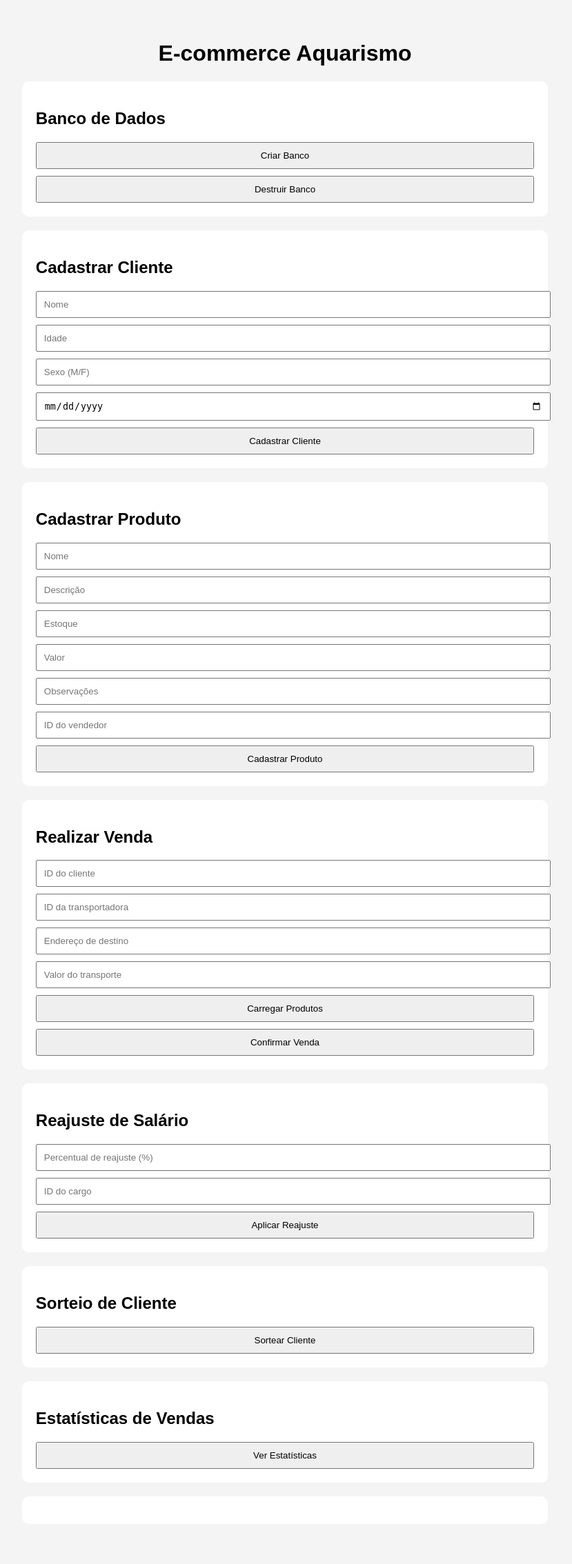
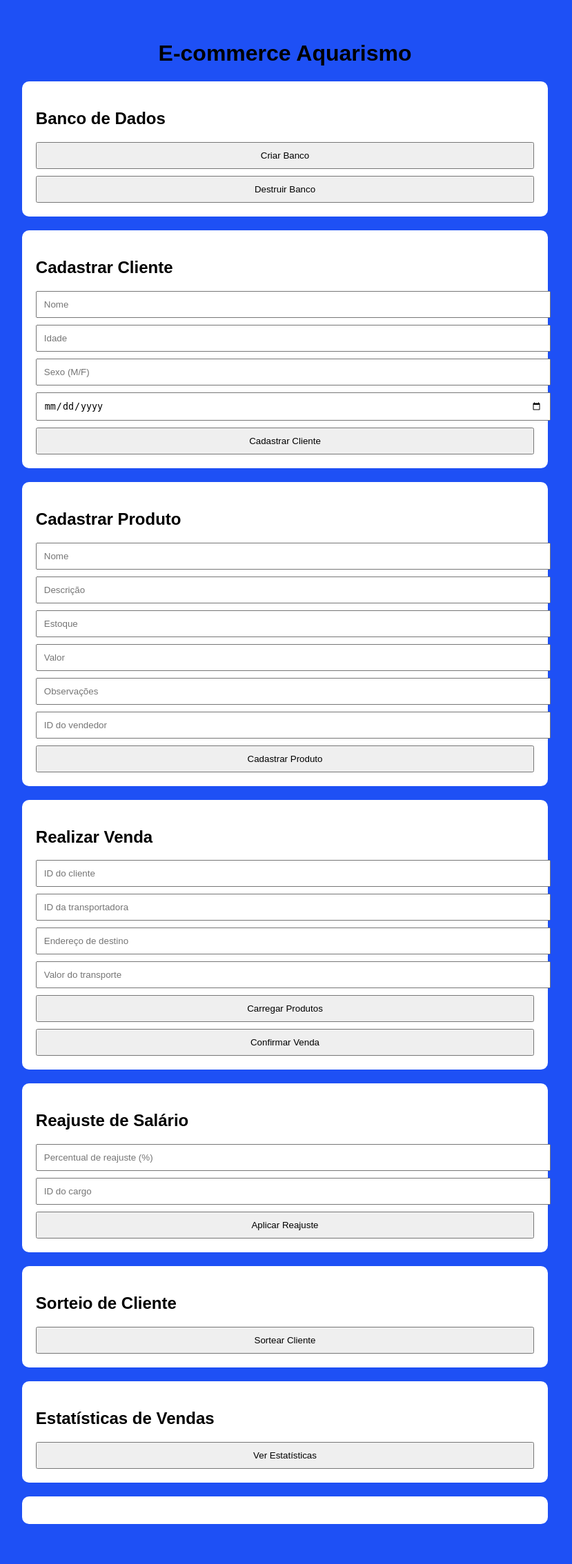
Before and after one commit to vromariz/Projeto-BD2, a Flask app: page / in a window 1280 px wide. Shown: the whole page at 69% size, without its empty margins (227-1056 px from the left). Run offline with Flask 3, Linux system fonts and the light colour scheme.

Commit message:
deixei azul

```diff
--- a/static/style.css
+++ b/static/style.css
@@ -2,7 +2,7 @@ body {
 
     font-family: Arial;
 
-    background-color: #f4f4f4;
+    background-color: #1e50f5;
 
     padding: 30px;
 }
```
